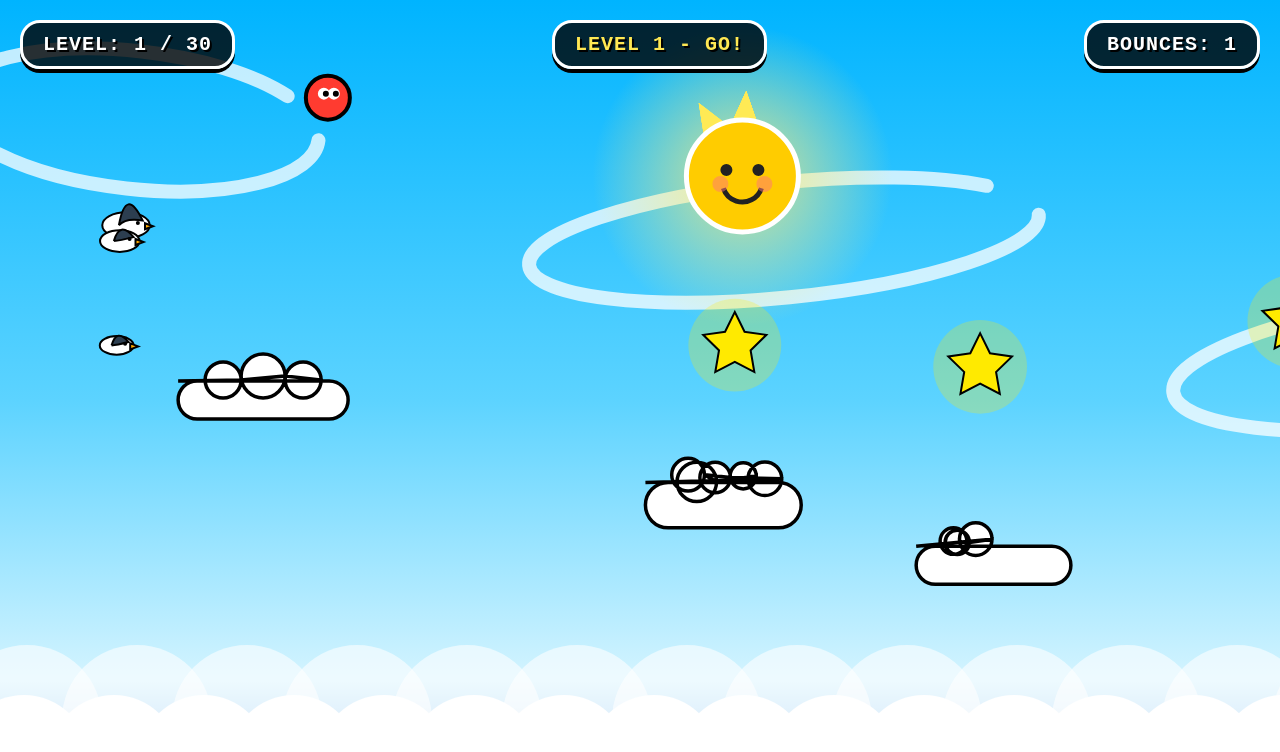
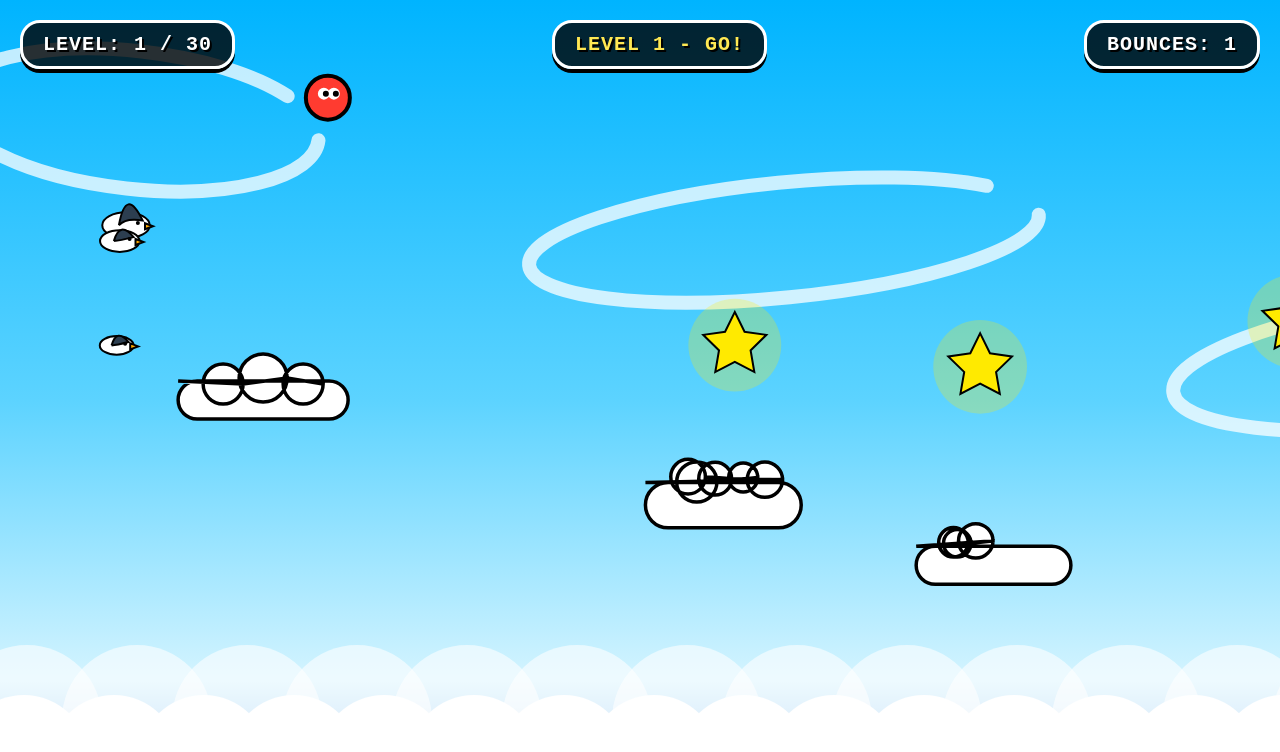
Before and after one commit to Web-mc1/Overhook, a plain HTML site: page index.html in a window 1280 px wide. Both pictures are taken after a click on the button "PRESS TO START". Drawn offline with Linux system fonts and the light colour scheme; animation ran at ten frames a second.

Commit message:
Update index.html

```diff
--- a/index.html
+++ b/index.html
@@ -217,26 +217,19 @@ let releaseTimeout = null;
 
 function triggerReelIn() {
   if (rope.attached && rope.targetStar) {
-    if (rope.targetLength > 20) {
-      rope.targetLength = Math.max(20, rope.targetLength - 20);
-    }
+    // Shorten the target rope length directly
+    rope.targetLength = Math.max(20, rope.targetLength - 45);
 
-    const dx = player.x - rope.targetStar.x;
-    const dy = player.y - rope.targetStar.y;
+    // Vector toward star
+    const dx = rope.targetStar.x - player.x;
+    const dy = rope.targetStar.y - player.y;
     const dist = Math.sqrt(dx * dx + dy * dy);
 
     if (dist > 0) {
-      let perpX = -dy / dist;
-      let perpY = dx / dist;
-
-      const currentDot = player.vx * perpX + player.vy * perpY;
-      if (currentDot < 0) {
-        perpX = -perpX;
-        perpY = -perpY;
-      }
-
-      player.vx += perpX * 3.8;
-      player.vy += perpY * 3.8;
+      // Pull velocity inward
+      const pullForce = 6.5;
+      player.vx += (dx / dist) * pullForce;
+      player.vy += (dy / dist) * pullForce;
     }
 
     playReelSound();
@@ -269,7 +262,6 @@ window.addEventListener('mouseup', e => {
   if (e.button === 0) {
     mouse.isDown = false;
     clearTimeout(releaseTimeout);
-    // Reduced release delay so the rope vanishes instantly
     releaseTimeout = setTimeout(() => {
       releaseHook();
     }, 20);
@@ -370,16 +362,16 @@ function initLevel(lvl) {
     spawnBird();
   }
 
-  // Spawn Cloud
+  // Spawn Initial Cloud Platform
   clouds.push({
     x: spawnX,
     y: spawnY,
     w: 170,
     h: 38,
     bumps: [
-      { offsetX: -40, offsetY: -20, radius: 18 },
-      { offsetX: 0, offsetY: -24, radius: 22 },
-      { offsetX: 40, offsetY: -20, radius: 18 }
+      { offsetX: -40, offsetY: -16, radius: 20 },
+      { offsetX: 0, offsetY: -22, radius: 24 },
+      { offsetX: 40, offsetY: -16, radius: 20 }
     ],
     color: '#ffffff',
     bounceSquish: 0
@@ -432,8 +424,8 @@ function initLevel(lvl) {
         for (let b = 0; b < bumpCount; b++) {
           bumps.push({
             offsetX: (Math.random() - 0.5) * (w * 0.7),
-            offsetY: -h / 2 + (Math.random() * -8),
-            radius: 10 + Math.random() * 12
+            offsetY: -h / 2 + (Math.random() * -6),
+            radius: 12 + Math.random() * 10
           });
         }
 
@@ -519,7 +511,7 @@ function update() {
 
   // Grapple Rope Mechanics with Smooth Reel-In
   if (rope.attached && rope.targetStar) {
-    rope.length += (rope.targetLength - rope.length) * 0.2; // Smooth transition
+    rope.length += (rope.targetLength - rope.length) * 0.18;
 
     const dx = player.x - rope.targetStar.x;
     const dy = player.y - rope.targetStar.y;
@@ -604,71 +596,6 @@ function drawSkyGradient() {
   gradient.addColorStop(1, '#66a2e8');
   ctx.fillStyle = gradient;
   ctx.fillRect(0, 0, canvas.width, canvas.height);
-}
-
-function drawSun() {
-  const sunX = canvas.width * 0.58;
-  const sunY = canvas.height * 0.22;
-  const time = Date.now() * 0.0015;
-
-  ctx.save();
-  ctx.translate(sunX, sunY);
-
-  // Soft Radial Sun Glow
-  const glow = ctx.createRadialGradient(0, 0, 40, 0, 0, 150);
-  glow.addColorStop(0, 'rgba(255, 235, 120, 0.6)');
-  glow.addColorStop(1, 'rgba(255, 235, 120, 0)');
-  ctx.fillStyle = glow;
-  ctx.beginPath();
-  ctx.arc(0, 0, 150, 0, Math.PI * 2);
-  ctx.fill();
-
-  // Rotating Pixel Rays
-  ctx.fillStyle = '#ffea55';
-  const rayCount = 12;
-  for (let i = 0; i < rayCount; i++) {
-    const angle = (i * Math.PI * 2 / rayCount) + (time * 0.15);
-    ctx.rotate(angle);
-    ctx.beginPath();
-    ctx.moveTo(55, -12);
-    ctx.lineTo(85, 0);
-    ctx.lineTo(55, 12);
-    ctx.closePath();
-    ctx.fill();
-    ctx.rotate(-angle);
-  }
-
-  // Sun Circle Body
-  ctx.beginPath();
-  ctx.arc(0, 0, 56, 0, Math.PI * 2);
-  ctx.fillStyle = '#ffcc00';
-  ctx.fill();
-  ctx.lineWidth = 5;
-  ctx.strokeStyle = '#ffffff';
-  ctx.stroke();
-
-  // Face - Eyes
-  ctx.fillStyle = '#222222';
-  ctx.beginPath();
-  ctx.arc(-16, -6, 6, 0, Math.PI * 2);
-  ctx.arc(16, -6, 6, 0, Math.PI * 2);
-  ctx.fill();
-
-  // Face - Happy Smile
-  ctx.beginPath();
-  ctx.arc(0, 6, 20, 0.1 * Math.PI, 0.9 * Math.PI);
-  ctx.lineWidth = 5;
-  ctx.strokeStyle = '#222222';
-  ctx.stroke();
-
-  // Cheeks
-  ctx.fillStyle = 'rgba(255, 120, 120, 0.5)';
-  ctx.beginPath();
-  ctx.arc(-22, 8, 8, 0, Math.PI * 2);
-  ctx.arc(22, 8, 8, 0, Math.PI * 2);
-  ctx.fill();
-
-  ctx.restore();
 }
 
 function drawCloudTrails() {
@@ -789,19 +716,20 @@ function drawStar(cx, cy, spikes, outerRadius, innerRadius, color) {
 function drawCloud(c) {
   ctx.save();
   ctx.translate(c.x - cameraX, c.y + c.bounceSquish);
+
+  // Using Path2D merges all cloud geometry into a single clean shape without interior outlines
+  const path = new Path2D();
+  path.roundRect(-c.w / 2, -c.h / 2, c.w, c.h, c.h / 2);
+  c.bumps.forEach(b => {
+    path.arc(b.offsetX, b.offsetY, b.radius, 0, Math.PI * 2);
+  });
+
   ctx.fillStyle = c.color;
-
-  // Single unified path for the cloud body and bumps
-  ctx.beginPath();
-  ctx.roundRect(-c.w/2, -c.h/2, c.w, c.h, c.h / 2);
-  c.bumps.forEach(b => {
-    ctx.arc(b.offsetX, b.offsetY, b.radius, 0, Math.PI * 2);
-  });
-  ctx.fill();
+  ctx.fill(path);
 
   ctx.lineWidth = 3.5;
   ctx.strokeStyle = '#000000';
-  ctx.stroke();
+  ctx.stroke(path);
 
   ctx.restore();
 }
@@ -831,7 +759,6 @@ function drawFinishLine() {
 function render() {
   drawSkyGradient();
   drawCloudTrails();
-  drawSun();
   birds.forEach(b => drawBird(b));
   drawBottomCloudOcean();
 
```
